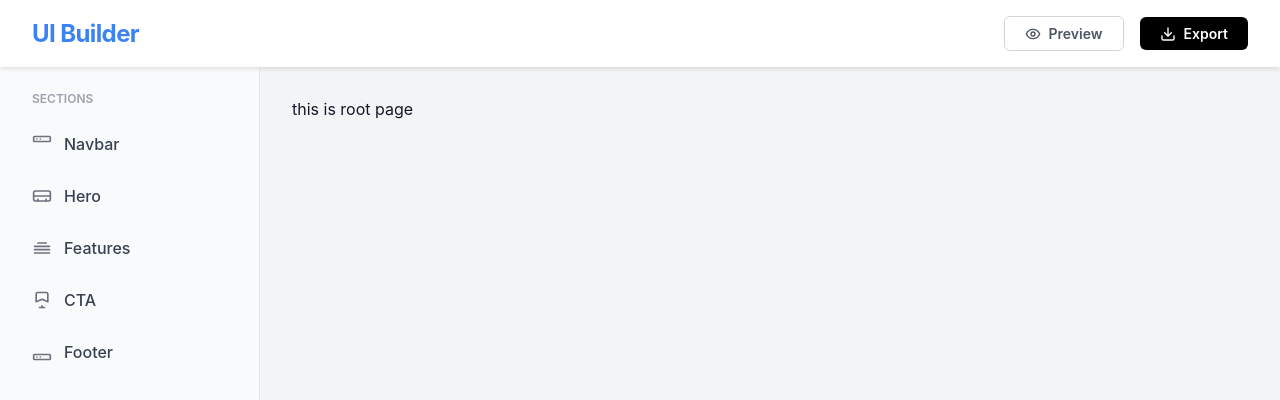
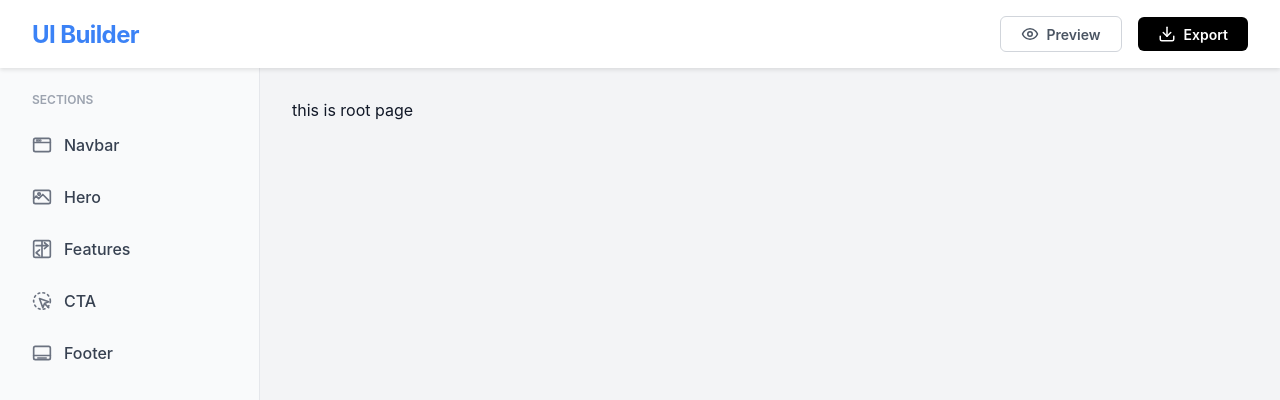
Before and after one commit to Anilbal/Ui-builder, a React (Vite) app: page / in a window 1280 px wide. Shown: the top 400 px of the page. Built offline with nearby package versions, Linux system fonts and the light colour scheme; a web font is replaced by a local one.

Commit message:
icon change

```diff
--- a/src/components/elements/icons/Icons.tsx
+++ b/src/components/elements/icons/Icons.tsx
@@ -5,8 +5,8 @@ export interface IconProps extends React.SVGProps<SVGSVGElement> {}
 export const PreviewIcon: React.FC<IconProps> = (props) => (
   <svg
     xmlns="http://www.w3.org/2000/svg"
-    width="16"
-    height="16"
+    width="18"
+    height="18"
     viewBox="0 0 24 24"
     fill="none"
     stroke="currentColor"
@@ -23,8 +23,8 @@ export const PreviewIcon: React.FC<IconProps> = (props) => (
 export const ExportIcon: React.FC<IconProps> = (props) => (
   <svg
     xmlns="http://www.w3.org/2000/svg"
-    width="16"
-    height="16"
+    width="18"
+    height="18"
     viewBox="0 0 24 24"
     fill="none"
     stroke="currentColor"
@@ -52,9 +52,11 @@ export const NavbarSectionIcon: React.FC<IconProps> = (props) => (
     strokeLinejoin="round"
     {...props}
   >
-    <rect width="20" height="6" x="2" y="3" rx="1" />
-    <path d="M6 6h.01" />
-    <path d="M10 6h.01" />
+    <rect width="20" height="16" x="2" y="4" rx="2" />
+    <path d="M2 9h20" />
+    <circle cx="6" cy="6.5" r=".5" fill="currentColor" />
+    <circle cx="8" cy="6.5" r=".5" fill="currentColor" />
+    <circle cx="10" cy="6.5" r=".5" fill="currentColor" />
   </svg>
 );
 
@@ -71,10 +73,9 @@ export const HeroSectionIcon: React.FC<IconProps> = (props) => (
     strokeLinejoin="round"
     {...props}
   >
-    <rect width="20" height="12" x="2" y="6" rx="2" />
-    <path d="M2 12h20" />
-    <path d="M7 18v-2" />
-    <path d="M17 18v-2" />
+    <rect width="20" height="16" x="2" y="4" rx="2" />
+    <path d="m2 14 3-3 3 3 5-5 7 7" />
+    <circle cx="8.5" cy="8.5" r="1.5" />
   </svg>
 );
 
@@ -91,10 +92,11 @@ export const FeaturesSectionIcon: React.FC<IconProps> = (props) => (
     strokeLinejoin="round"
     {...props}
   >
-    <path d="M3 10h18" />
-    <path d="M3 14h18" />
-    <path d="M3 18h18" />
-    <path d="M7 6h10" />
+    <path d="M12 3v19" />
+    <path d="M5 8h14" />
+    <path d="M15 4.5 19 8l-4 3.5" />
+    <path d="m9 20-4-3.5 4-3.5" />
+    <rect width="20" height="20" x="2" y="2" rx="2" />
   </svg>
 );
 
@@ -111,9 +113,8 @@ export const CTASectionIcon: React.FC<IconProps> = (props) => (
     strokeLinejoin="round"
     {...props}
   >
-    <path d="m5 14 7-3 7 3V5a2 2 0 0 0-2-2H7a2 2 0 0 0-2 2Z" />
-    <path d="M12 19v2" />
-    <path d="M9 21h6" />
+    <path d="M15 15l-2 5L9 9l11 4-5 2zm0 0l5 5" />
+    <circle cx="12" cy="12" r="10" stroke-dasharray="2 4" />
   </svg>
 );
 
@@ -130,8 +131,8 @@ export const FooterSectionIcon: React.FC<IconProps> = (props) => (
     strokeLinejoin="round"
     {...props}
   >
-    <rect width="20" height="6" x="2" y="15" rx="1" />
-    <path d="M6 18h.01" />
-    <path d="M10 18h.01" />
+    <rect width="20" height="16" x="2" y="4" rx="2" />
+    <path d="M2 15h20" />
+    <path d="M7 18h10" />
   </svg>
 );
```
